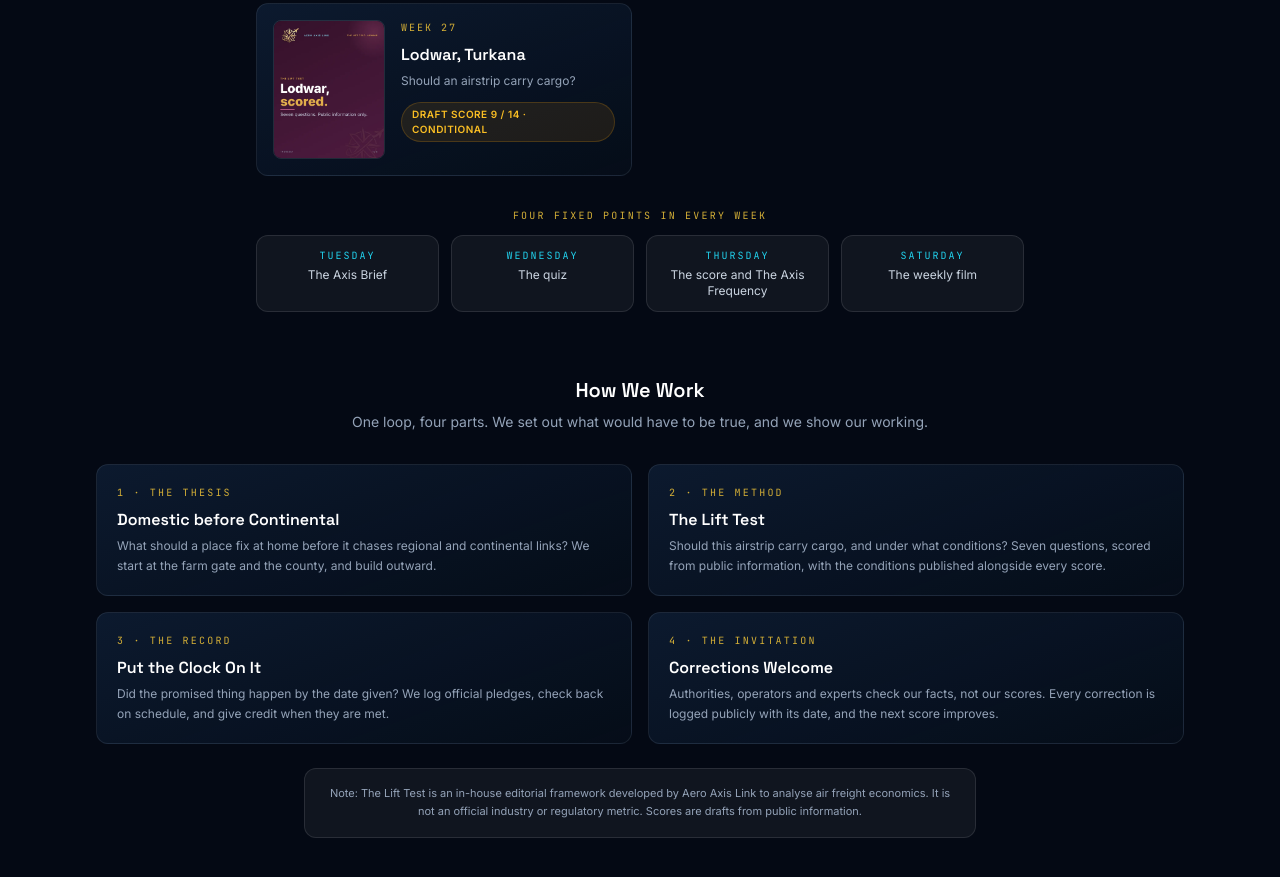
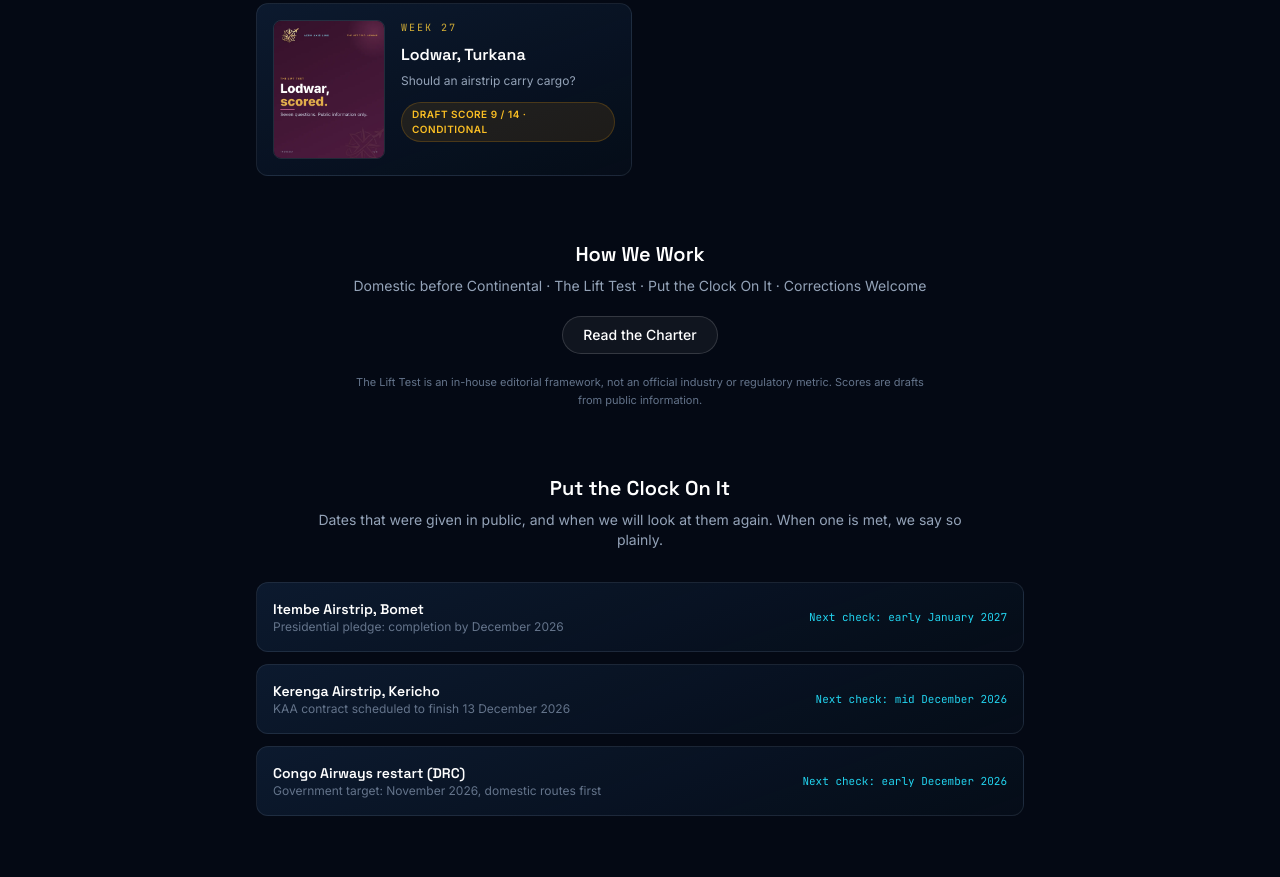
Before and after one commit to aeroaxislink/aeroaxislink.github.io, a plain HTML site: page index.html in a window 1280 px wide. Shown: the part 1618-2495 px from the top of the page. Drawn offline with nearby package versions, Linux system fonts and the light colour scheme.

Commit message:
Add files via upload

```diff
--- a/index.html
+++ b/index.html
@@ -234,11 +234,10 @@ input:focus, button:focus-visible { outline: none; }
       <nav class="hidden lg:flex items-center gap-7 font-display text-[13px] text-slate-300">
         <a href="#featured" class="nav-link hover:text-white transition">Featured</a>
         <a href="#weekly" class="nav-link hover:text-white transition">Weekly</a>
-        <a href="#method" class="nav-link hover:text-white transition">Method</a>
+        <a href="charter.html" class="nav-link hover:text-white transition">Charter</a>
         <a href="#clock" class="nav-link hover:text-white transition">The Clock</a>
         <a href="#episodes-section" class="nav-link hover:text-white transition">Episodes</a>
         <a href="#podcast-card" class="nav-link hover:text-white transition">Podcast</a>
-        <a href="#network" class="nav-link hover:text-white transition">Network</a>
         <a href="#brief" class="nav-link hover:text-white transition">The Brief</a>
       </nav>
 
@@ -261,11 +260,10 @@ input:focus, button:focus-visible { outline: none; }
     <div class="max-w-6xl mx-auto px-4 py-4 flex flex-col gap-1">
       <a href="#featured" class="mobile-nav-link px-3 py-2.5 rounded-lg text-sm text-slate-300 hover:text-white hover:bg-white/5 transition" onclick="closeMobileMenu()">Featured</a>
       <a href="#weekly" class="mobile-nav-link px-3 py-2.5 rounded-lg text-sm text-slate-300 hover:text-white hover:bg-white/5 transition" onclick="closeMobileMenu()">Weekly</a>
-      <a href="#method" class="mobile-nav-link px-3 py-2.5 rounded-lg text-sm text-slate-300 hover:text-white hover:bg-white/5 transition" onclick="closeMobileMenu()">Method</a>
+      <a href="charter.html" class="mobile-nav-link px-3 py-2.5 rounded-lg text-sm text-slate-300 hover:text-white hover:bg-white/5 transition" onclick="closeMobileMenu()">Charter</a>
       <a href="#clock" class="mobile-nav-link px-3 py-2.5 rounded-lg text-sm text-slate-300 hover:text-white hover:bg-white/5 transition" onclick="closeMobileMenu()">The Clock</a>
       <a href="#episodes-section" class="mobile-nav-link px-3 py-2.5 rounded-lg text-sm text-slate-300 hover:text-white hover:bg-white/5 transition" onclick="closeMobileMenu()">Episodes</a>
       <a href="#podcast-card" class="mobile-nav-link px-3 py-2.5 rounded-lg text-sm text-slate-300 hover:text-white hover:bg-white/5 transition" onclick="closeMobileMenu()">Podcast</a>
-      <a href="#network" class="mobile-nav-link px-3 py-2.5 rounded-lg text-sm text-slate-300 hover:text-white hover:bg-white/5 transition" onclick="closeMobileMenu()">Network</a>
       <a href="#brief" class="mobile-nav-link px-3 py-2.5 rounded-lg text-sm text-slate-300 hover:text-white hover:bg-white/5 transition" onclick="closeMobileMenu()">The Brief</a>
     </div>
   </div>
@@ -387,50 +385,16 @@ input:focus, button:focus-visible { outline: none; }
           </div>
         </a>
       </div>
-      <div class="max-w-3xl mx-auto mt-8">
-        <p class="font-mono text-[10px] tracking-[.22em] text-gold-accent text-center mb-3">FOUR FIXED POINTS IN EVERY WEEK</p>
-        <div class="grid grid-cols-2 sm:grid-cols-4 gap-3">
-          <div class="rounded-xl border border-white/10 bg-white/5 p-3 text-center"><span class="font-mono text-[10px] tracking-[.2em] text-cyan-400">TUESDAY</span><p class="text-xs text-slate-300 mt-1">The Axis Brief</p></div>
-          <div class="rounded-xl border border-white/10 bg-white/5 p-3 text-center"><span class="font-mono text-[10px] tracking-[.2em] text-cyan-400">WEDNESDAY</span><p class="text-xs text-slate-300 mt-1">The quiz</p></div>
-          <div class="rounded-xl border border-white/10 bg-white/5 p-3 text-center"><span class="font-mono text-[10px] tracking-[.2em] text-cyan-400">THURSDAY</span><p class="text-xs text-slate-300 mt-1">The score and The Axis Frequency</p></div>
-          <div class="rounded-xl border border-white/10 bg-white/5 p-3 text-center"><span class="font-mono text-[10px] tracking-[.2em] text-cyan-400">SATURDAY</span><p class="text-xs text-slate-300 mt-1">The weekly film</p></div>
-        </div>
-      </div>
     </div>
   </section>
 
-  <!-- METHOD: the four-part loop -->
+  <!-- METHOD: charter link -->
   <section id="method" class="max-w-6xl mx-auto px-4 sm:px-6 lg:px-8 pb-16">
-    <div class="reveal">
-      <h2 class="font-display text-xl font-semibold text-white mb-2 text-center">How We Work</h2>
-      <p class="font-body text-sm text-slate-400 text-center max-w-2xl mx-auto mb-8">One loop, four parts. We set out what would have to be true, and we show our working.</p>
-      <div class="grid grid-cols-1 sm:grid-cols-2 gap-4">
-        <div class="card-border rounded-xl p-5">
-          <span class="font-mono text-[10px] tracking-[.22em] text-gold-accent">1 &middot; THE THESIS</span>
-          <h3 class="font-display text-base font-semibold text-white mt-2 mb-1">Domestic before Continental</h3>
-          <p class="text-xs text-slate-400 leading-relaxed">What should a place fix at home before it chases regional and continental links? We start at the farm gate and the county, and build outward.</p>
-        </div>
-        <div class="card-border rounded-xl p-5">
-          <span class="font-mono text-[10px] tracking-[.22em] text-gold-accent">2 &middot; THE METHOD</span>
-          <h3 class="font-display text-base font-semibold text-white mt-2 mb-1">The Lift Test</h3>
-          <p class="text-xs text-slate-400 leading-relaxed">Should this airstrip carry cargo, and under what conditions? Seven questions, scored from public information, with the conditions published alongside every score.</p>
-        </div>
-        <div class="card-border rounded-xl p-5">
-          <span class="font-mono text-[10px] tracking-[.22em] text-gold-accent">3 &middot; THE RECORD</span>
-          <h3 class="font-display text-base font-semibold text-white mt-2 mb-1">Put the Clock On It</h3>
-          <p class="text-xs text-slate-400 leading-relaxed">Did the promised thing happen by the date given? We log official pledges, check back on schedule, and give credit when they are met.</p>
-        </div>
-        <div class="card-border rounded-xl p-5">
-          <span class="font-mono text-[10px] tracking-[.22em] text-gold-accent">4 &middot; THE INVITATION</span>
-          <h3 class="font-display text-base font-semibold text-white mt-2 mb-1">Corrections Welcome</h3>
-          <p class="text-xs text-slate-400 leading-relaxed">Authorities, operators and experts check our facts, not our scores. Every correction is logged publicly with its date, and the next score improves.</p>
-        </div>
-      </div>
-      <div class="mt-6 max-w-2xl mx-auto rounded-xl border border-white/10 bg-white/5 p-4">
-        <p class="text-[11px] text-slate-400 leading-relaxed text-center">
-          Note: The Lift Test is an in-house editorial framework developed by Aero Axis Link to analyse air freight economics. It is not an official industry or regulatory metric. Scores are drafts from public information.
-        </p>
-      </div>
+    <div class="reveal text-center">
+      <h2 class="font-display text-xl font-semibold text-white mb-2">How We Work</h2>
+      <p class="font-body text-sm text-slate-400 max-w-2xl mx-auto mb-5">Domestic before Continental &middot; The Lift Test &middot; Put the Clock On It &middot; Corrections Welcome</p>
+      <a href="charter.html" class="inline-flex items-center gap-2 rounded-full border border-white/15 bg-white/5 px-5 py-2 text-sm font-medium text-white hover:bg-white/10 transition">Read the Charter</a>
+      <p class="text-[11px] text-slate-500 max-w-xl mx-auto mt-5 leading-relaxed">The Lift Test is an in-house editorial framework, not an official industry or regulatory metric. Scores are drafts from public information.</p>
     </div>
   </section>
 
```
Also changed, not shown: charter.html (added, +7 -0 lines).
